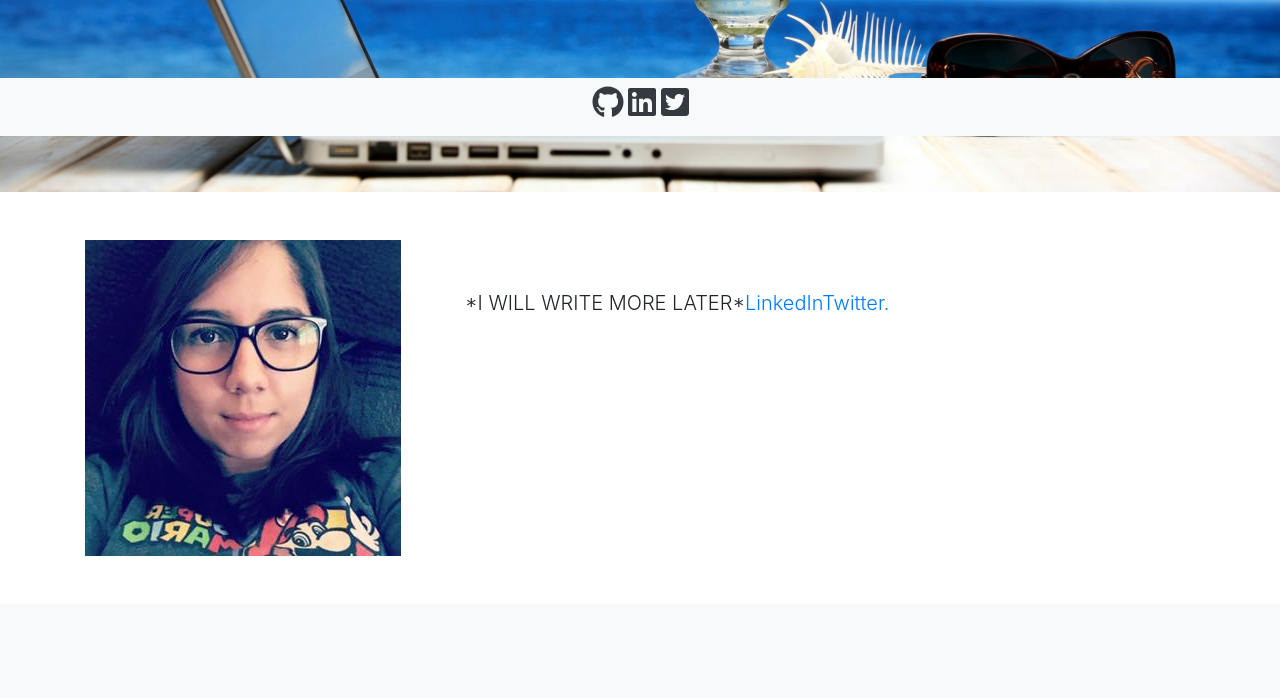
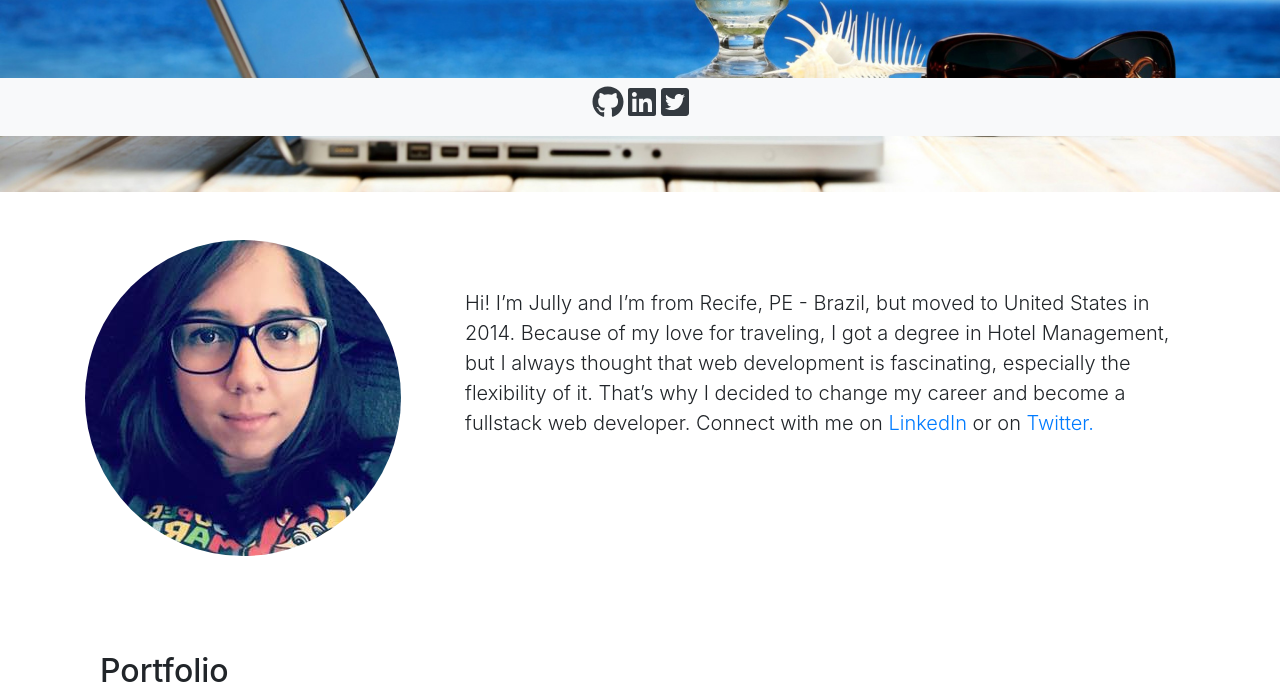
Before and after one commit to jullyanehawkins/jullyane-hawkins, a PHP site: page / in a window 1280 px wide. Shown: the part 664-1362 px from the top of the page. Before the commit the page ends 1220 px from the top, so only its background shows below. Run offline with PHP 8.4, Linux system fonts and the light colour scheme; some libraries are stand-ins or nearby versions.

Commit message:
Created portfolio section

```diff
--- a/public_html/index.php
+++ b/public_html/index.php
@@ -45,12 +45,17 @@
 			<div class="container" id="about-me">
 				<div class="row">
 					<div class="column-fluid col-md-4">
-						<img class="img-fluid" src="jullyane-hawkins.jpg" alt="Jullyane Hawkins">
+						<img class="img-fluid rounded-circle" src="jullyane-hawkins.jpg" alt="Jullyane Hawkins">
 					</div>
 					<div class="column-fluid mt-5 col 2">
-						<p class="lead">*I WILL WRITE MORE LATER*<a href="https://www.linkedin.com/in/jullyanehawkins/" target="_blank">LinkedIn</a><a href="https://twitter.com/jullyanehawkins" target="_blank">Twitter.</a></p>
+						<p class="lead">Hi! I’m Jully and I’m from Recife, PE - Brazil, but moved to United States in 2014. Because of my love for traveling, I got a degree in Hotel Management, but I always thought that web development is fascinating, especially the flexibility of it. That’s why I decided to change my career and become a fullstack web developer. Connect with me on <a href="https://www.linkedin.com/in/jullyanehawkins/" target="_blank">LinkedIn</a> or on <a href="https://twitter.com/jullyanehawkins" target="_blank">Twitter.</a></p>
 					</div>
 				</div>
+			</div>
+		</div>
+		<div class="container pt-5" id="portfolio">
+			<div class="container">
+				<h2>Portfolio</h2>
 			</div>
 		</div>
 		<footer>
```
Also changed, not shown: public_html/faces-of-cnm.jpeg (added), public_html/student-of-promise.jpg (added).
